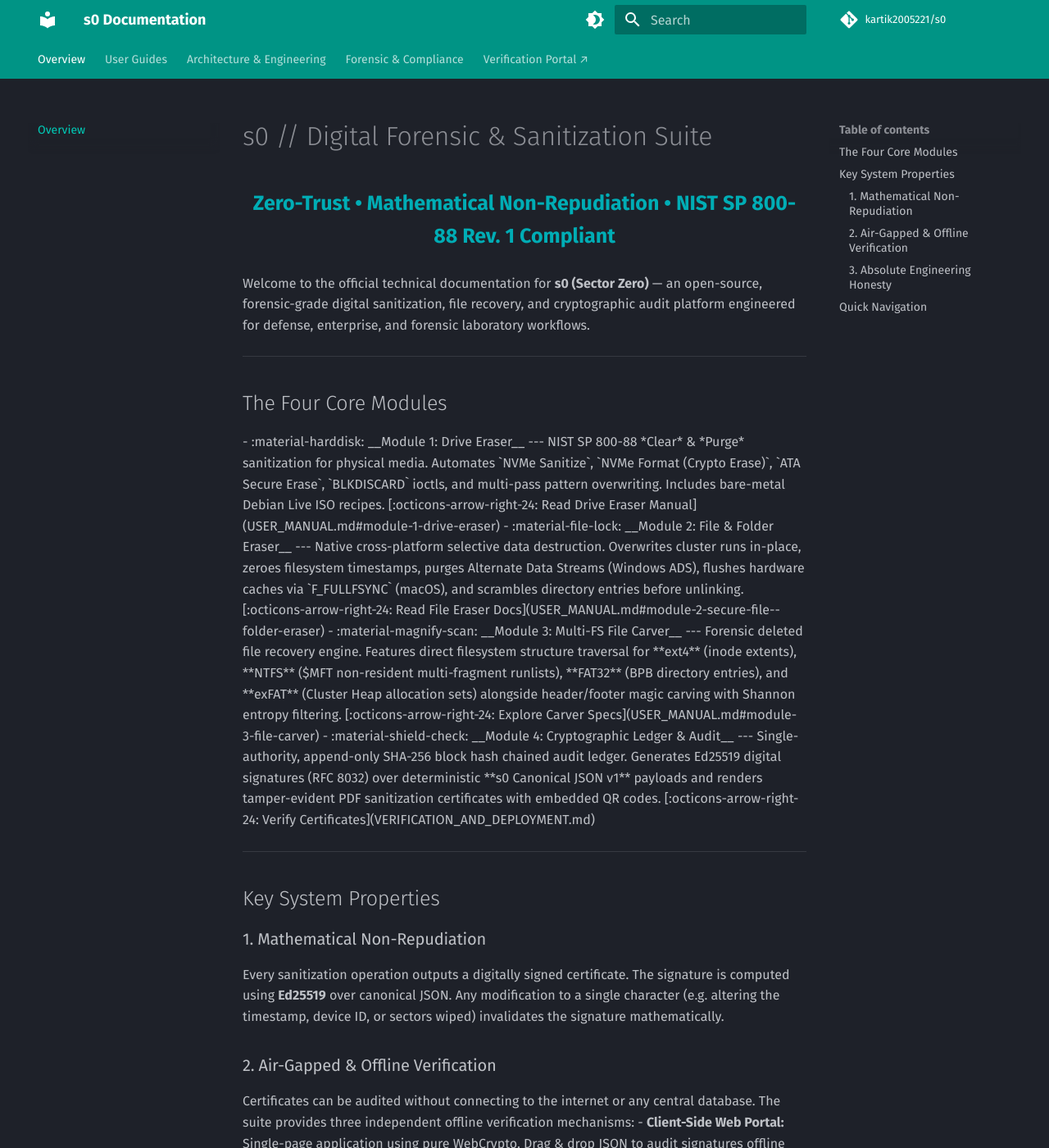
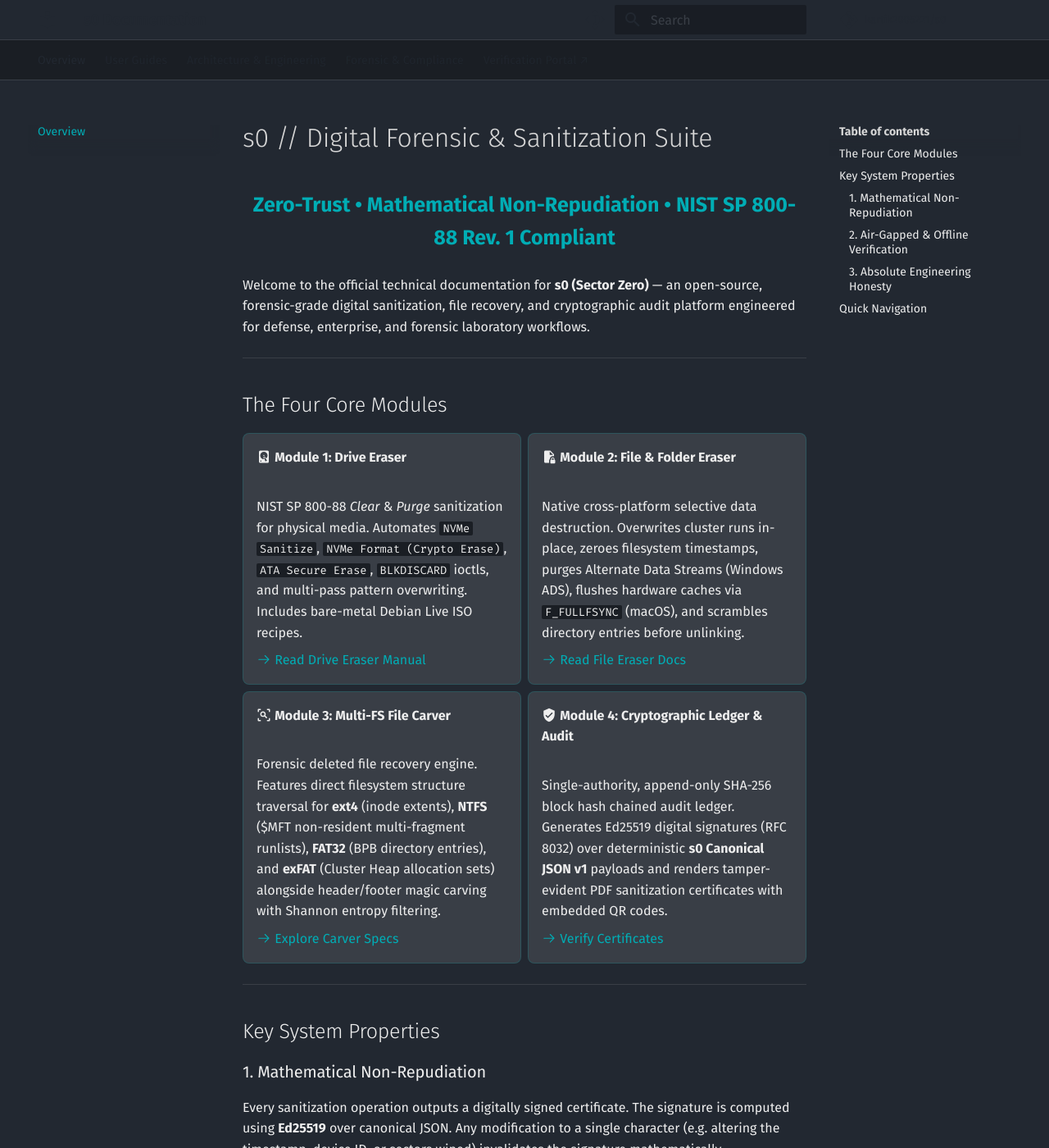
Before and after one commit to kartik2005221/s0, an MkDocs documentation site: the page built from docs/index.md, in a window 1280 px wide and 1400 px high. Shown: the whole window at 82% size. Built offline with MkDocs 1.6.1 and Material for MkDocs 9.7.7, drawn with Linux system fonts in a browser that asks for light colours; comment, search, counter and statistics services are not loaded.

Commit message:
feat(docs): apply ColorHunt palette and fix grid cards markdown rendering via md_in_html

```diff
--- a/docs/index.md
+++ b/docs/index.md
@@ -18,7 +18,7 @@ Welcome to the official technical documentation for **s0 (Sector Zero)** — an
 
     NIST SP 800-88 *Clear* & *Purge* sanitization for physical media. Automates `NVMe Sanitize`, `NVMe Format (Crypto Erase)`, `ATA Secure Erase`, `BLKDISCARD` ioctls, and multi-pass pattern overwriting. Includes bare-metal Debian Live ISO recipes.
 
-    [:octicons-arrow-right-24: Read Drive Eraser Manual](USER_MANUAL.md#module-1-drive-eraser)
+    [:octicons-arrow-right-24: Read Drive Eraser Manual](USER_MANUAL.md#21-module-1-secure-drive-eraser)
 
 -   :material-file-lock: __Module 2: File & Folder Eraser__
 
@@ -26,7 +26,7 @@ Welcome to the official technical documentation for **s0 (Sector Zero)** — an
 
     Native cross-platform selective data destruction. Overwrites cluster runs in-place, zeroes filesystem timestamps, purges Alternate Data Streams (Windows ADS), flushes hardware caches via `F_FULLFSYNC` (macOS), and scrambles directory entries before unlinking.
 
-    [:octicons-arrow-right-24: Read File Eraser Docs](USER_MANUAL.md#module-2-secure-file--folder-eraser)
+    [:octicons-arrow-right-24: Read File Eraser Docs](USER_MANUAL.md#22-module-2-secure-file-folder-eraser)
 
 -   :material-magnify-scan: __Module 3: Multi-FS File Carver__
 
@@ -34,7 +34,7 @@ Welcome to the official technical documentation for **s0 (Sector Zero)** — an
 
     Forensic deleted file recovery engine. Features direct filesystem structure traversal for **ext4** (inode extents), **NTFS** ($MFT non-resident multi-fragment runlists), **FAT32** (BPB directory entries), and **exFAT** (Cluster Heap allocation sets) alongside header/footer magic carving with Shannon entropy filtering.
 
-    [:octicons-arrow-right-24: Explore Carver Specs](USER_MANUAL.md#module-3-file-carver)
+    [:octicons-arrow-right-24: Explore Carver Specs](USER_MANUAL.md#23-module-3-advanced-file-carving-recovery)
 
 -   :material-shield-check: __Module 4: Cryptographic Ledger & Audit__
 
--- /dev/null
+++ b/docs/stylesheets/extra.css
@@ -0,0 +1,122 @@
+/*
+   S0 Documentation Custom Theme
+   ColorHunt Palette: https://colorhunt.co/palette/222831393e4600adb5eeeeee
+   - Deep Dark / Base Background: #222831
+   - Surface / Cards / Sidebar:   #393E46
+   - Vibrant Teal / Accents:      #00ADB5
+   - Clean Foreground / Text:     #EEEEEE
+*/
+
+/* ── Slate / Dark Mode (Default) ────────────────────────── */
+[data-md-color-scheme="slate"] {
+  /* Page Backgrounds */
+  --md-default-bg-color: #222831;
+  --md-default-bg-color--light: #2c323c;
+  --md-default-bg-color--lighter: #393E46;
+  --md-default-bg-color--lightest: #4a505a;
+
+  /* Typography / Foreground */
+  --md-default-fg-color: #EEEEEE;
+  --md-default-fg-color--light: #D6D6D6;
+  --md-default-fg-color--lighter: #A0A5AD;
+  --md-default-fg-color--lightest: #393E46;
+
+  /* Brand / Primary */
+  --md-primary-fg-color: #00ADB5;
+  --md-primary-fg-color--light: #33BDC4;
+  --md-primary-fg-color--dark: #00878D;
+  --md-primary-bg-color: #222831;
+  --md-primary-bg-color--light: #393E46;
+
+  /* Accents & Highlights */
+  --md-accent-fg-color: #00ADB5;
+  --md-accent-fg-color--transparent: rgba(0, 173, 181, 0.15);
+  --md-accent-bg-color: #222831;
+
+  /* Code Blocks */
+  --md-code-bg-color: #1a1e24;
+  --md-code-fg-color: #EEEEEE;
+
+  /* Links */
+  --md-typeset-a-color: #00ADB5;
+
+  /* Admonitions & Borders */
+  --md-default-border-color: #393E46;
+}
+
+/* ── Default / Light Mode ───────────────────────────────── */
+[data-md-color-scheme="default"] {
+  /* Page Backgrounds */
+  --md-default-bg-color: #F8F9FA;
+  --md-default-bg-color--light: #EEEEEE;
+  --md-default-bg-color--lighter: #E2E4E8;
+  --md-default-bg-color--lightest: #D4D7DC;
+
+  /* Typography / Foreground */
+  --md-default-fg-color: #222831;
+  --md-default-fg-color--light: #393E46;
+  --md-default-fg-color--lighter: #555B64;
+  --md-default-fg-color--lightest: #CCCCCC;
+
+  /* Brand / Primary */
+  --md-primary-fg-color: #00ADB5;
+  --md-primary-fg-color--light: #33BDC4;
+  --md-primary-fg-color--dark: #00878D;
+  --md-primary-bg-color: #EEEEEE;
+  --md-primary-bg-color--light: #FFFFFF;
+
+  /* Accents & Highlights */
+  --md-accent-fg-color: #00878D;
+  --md-accent-fg-color--transparent: rgba(0, 173, 181, 0.12);
+  --md-accent-bg-color: #EEEEEE;
+
+  /* Code Blocks */
+  --md-code-bg-color: #E9ECEF;
+  --md-code-fg-color: #222831;
+
+  /* Links */
+  --md-typeset-a-color: #00878D;
+
+  /* Admonitions & Borders */
+  --md-default-border-color: #E0E0E0;
+}
+
+/* ── Header & Navigation Bar Styling ─────────────────────── */
+.md-header {
+  background-color: #222831 !important;
+  border-bottom: 1px solid #393E46;
+}
+
+.md-tabs {
+  background-color: #1a1e24 !important;
+  border-bottom: 1px solid #393E46;
+}
+
+.md-tabs__link--active,
+.md-tabs__link:hover {
+  color: #00ADB5 !important;
+}
+
+/* ── Grid Cards Enhancement ──────────────────────────────── */
+.md-typeset .grid.cards > ul > li {
+  background-color: var(--md-default-bg-color--lighter);
+  border: 1px solid rgba(0, 173, 181, 0.2);
+  border-radius: 8px;
+  transition: transform 0.2s ease, border-color 0.2s ease, box-shadow 0.2s ease;
+}
+
+.md-typeset .grid.cards > ul > li:hover {
+  border-color: #00ADB5;
+  transform: translateY(-3px);
+  box-shadow: 0 8px 24px rgba(0, 173, 181, 0.15);
+}
+
+/* ── Admonition & Callout Accents ────────────────────────── */
+.md-typeset .admonition {
+  border-left-color: #00ADB5;
+}
+
+.md-typeset .admonition.tip,
+.md-typeset .admonition.note {
+  border-left-color: #00ADB5;
+}
--- a/mkdocs.yml
+++ b/mkdocs.yml
@@ -13,15 +13,15 @@ theme:
   palette:
     # Slate / Dark Mode (Default)
     - scheme: slate
-      primary: teal
-      accent: cyan
+      primary: custom
+      accent: custom
       toggle:
         icon: material/brightness-4
         name: Switch to light mode
     # Light Mode
     - scheme: default
-      primary: teal
-      accent: cyan
+      primary: custom
+      accent: custom
       toggle:
         icon: material/brightness-7
         name: Switch to dark mode
@@ -38,6 +38,9 @@ theme:
     - search.share
     - content.code.copy
     - content.code.annotate
+
+extra_css:
+  - stylesheets/extra.css
 
 markdown_extensions:
   - admonition
@@ -56,6 +59,7 @@ markdown_extensions:
       alternate_style: true
   - tables
   - attr_list
+  - md_in_html
   - pymdownx.arithmatex:
       generic: true
   - pymdownx.emoji:
```
